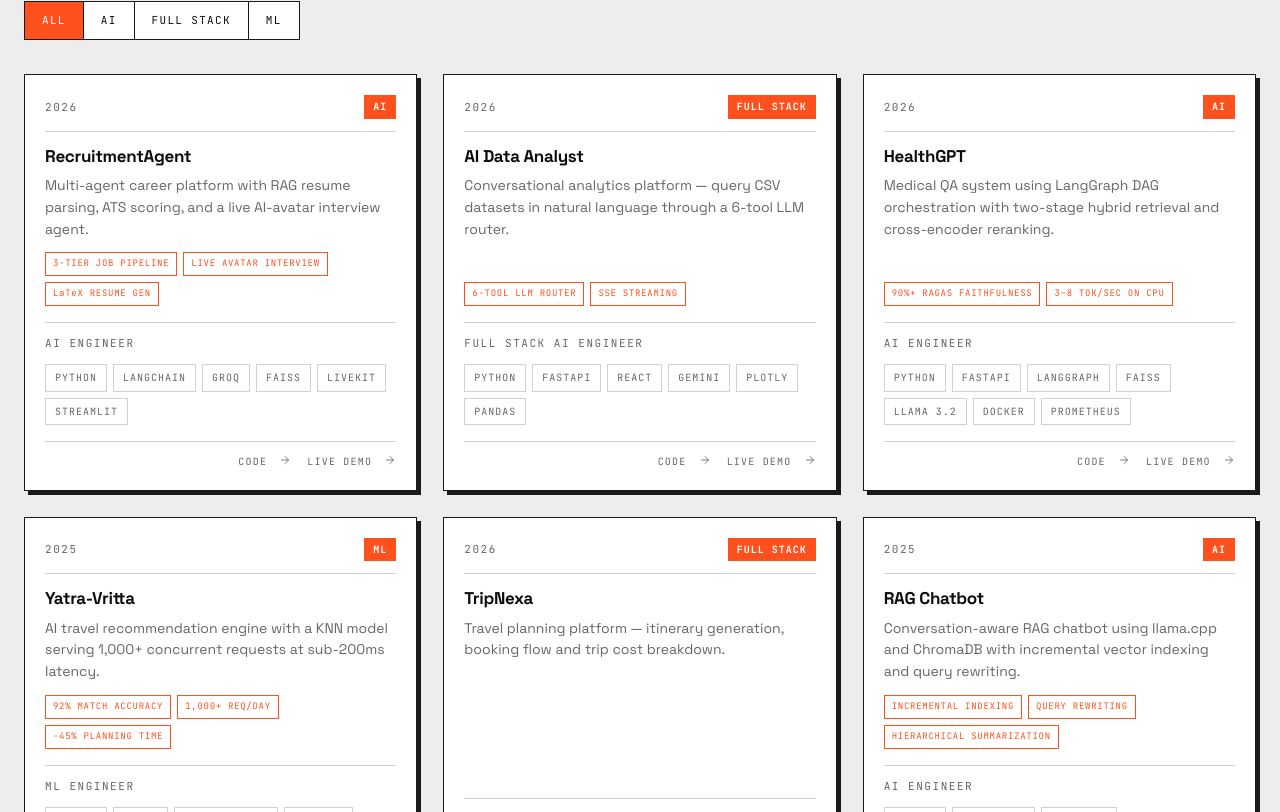
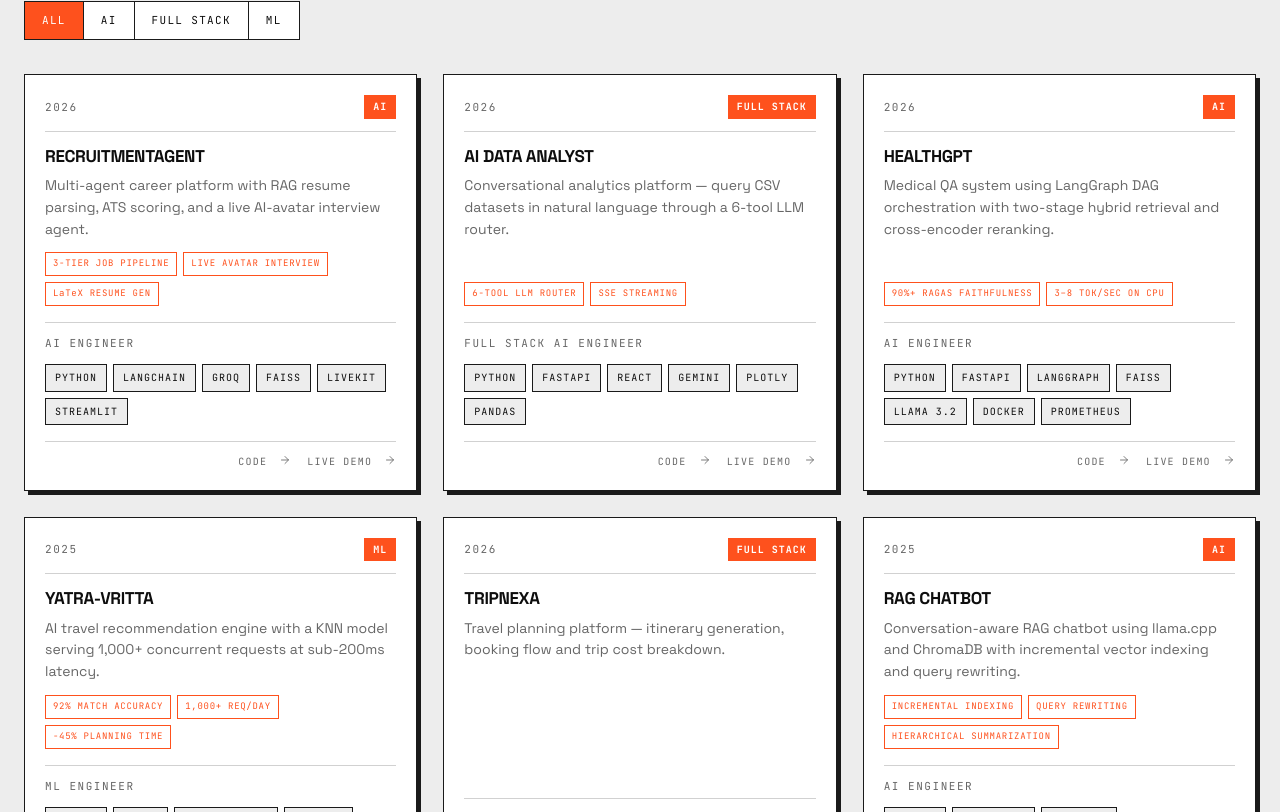
Before and after one commit to Aaryav1130/portfolio_av, a React (Vite) app: page / in a window 1280 px wide. Shown: the part 1788-2600 px from the top of the page. Built offline with nearby package versions, Linux system fonts and the light colour scheme.

Commit message:
style: uppercase project titles and highlight tech stack chips

```diff
--- a/src/styles.css
+++ b/src/styles.css
@@ -170,9 +170,9 @@ input, textarea { font: inherit; color: inherit; }
 /* ---------- chips ---------- */
 .chip {
   display: inline-block; padding: 5px 9px;
-  border: 1px solid var(--hairline); background: var(--surface);
+  border: 1px solid var(--line); background: var(--bg); color: var(--fg);
   font-family: var(--font-mono); font-size: 10px; letter-spacing: 0.1em;
-  text-transform: uppercase; color: var(--muted);
+  text-transform: uppercase;
 }
 .badge {
   padding: 4px 9px; background: var(--accent); color: var(--accent-fg);
@@ -510,9 +510,9 @@ input, textarea { font: inherit; color: inherit; }
 .card:hover { transform: translate(-3px, -3px); box-shadow: var(--shadow-lg); border-color: var(--accent); }
 .card:hover .card-t { color: var(--accent); }
 .card-top { display: flex; align-items: center; justify-content: space-between; padding-bottom: 12px; border-bottom: 1px solid var(--hairline); }
-.card-t { font-size: 17px; margin: 16px 0 10px; transition: color .14s ease; }
+.card-t { font-size: 17px; margin: 16px 0 10px; transition: color .14s ease; text-transform: uppercase; }
 .card-b { color: var(--muted); font-size: 14px; flex: 1; }
-.card-role { margin-top: 16px; padding-top: 12px; border-top: 1px solid var(--hairline); color: var(--muted); }
+.card-role { margin-top: 16px; padding-top: 12px; border-top: 1px solid var(--hairline); color: var(--muted); text-transform: uppercase; }
 .card-metrics { display: flex; flex-wrap: wrap; gap: 6px; margin-top: 12px; }
 .card-metrics .m {
   font-family: var(--font-mono); font-size: 9px; letter-spacing: 0.08em;
```
